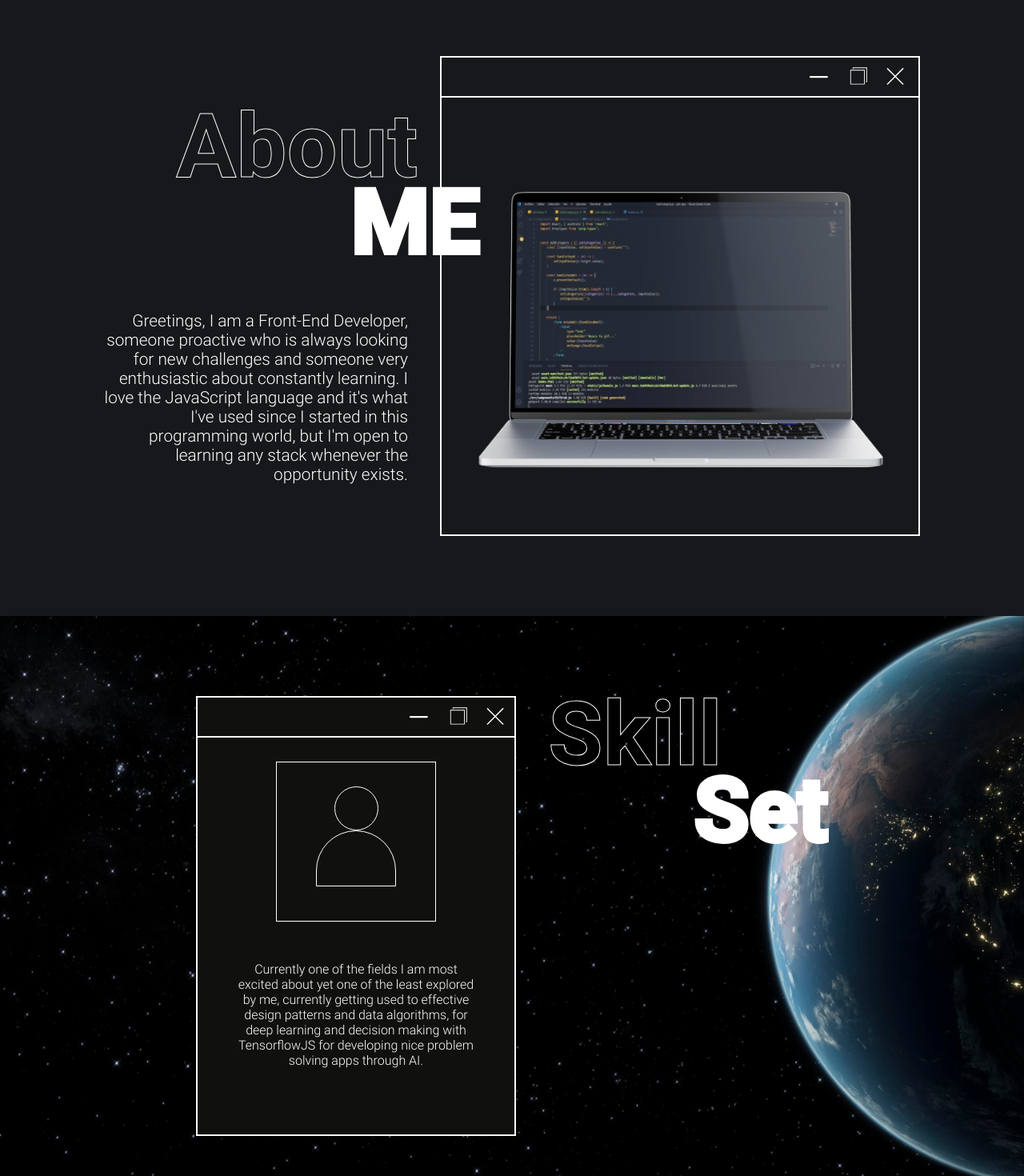
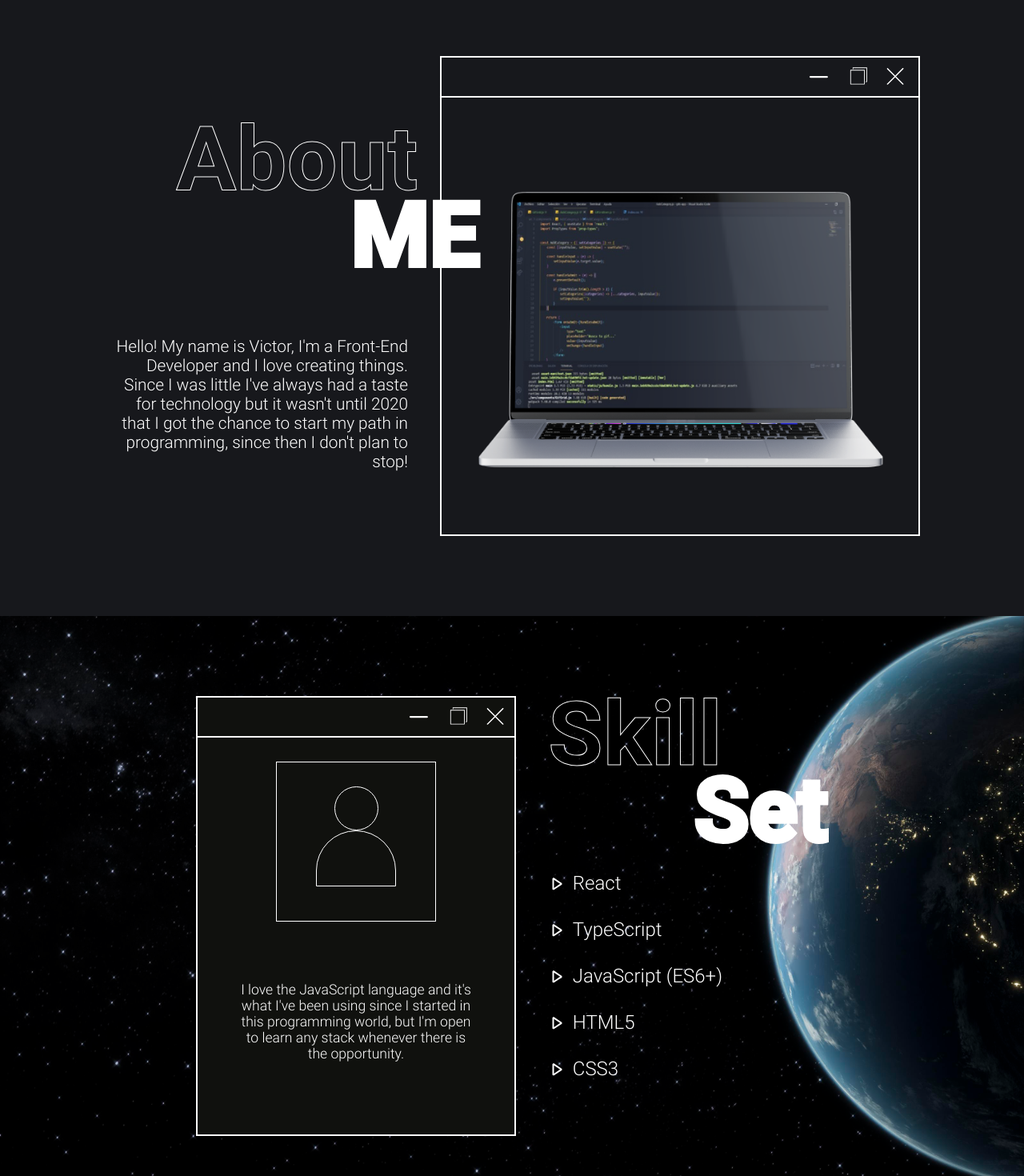
Before and after one commit to victorcolina22/portfolio, a React (Create React App) app: page / in a window 1280 px wide. Shown: the part 880-2350 px from the top of the page at 80% size. Built offline with nearby package versions, Linux system fonts and the light colour scheme.

Commit message:
Ajuste en textos en componente skills

```diff
--- a/package.json
+++ b/package.json
@@ -15,6 +15,7 @@
     "react": "^17.0.2",
     "react-dom": "^17.0.2",
     "react-i18next": "^11.15.4",
+    "react-icons": "^4.3.1",
     "react-router-dom": "^6.2.1",
     "react-scripts": "5.0.0",
     "web-vitals": "^2.1.4"
--- a/src/App.js
+++ b/src/App.js
@@ -5,21 +5,9 @@ import { Navbar } from "./components/navbar/Navbar";
 import { Skills } from "./components/skills/Skills";
 import { Projects } from "./components/projects/Projects";
 import { Contact } from "./components/contact/Contact";
-import { useEffect, useState } from "react";
+
 
 export const App = () => {
-
-    const [offsetY, setOffsetY] = useState(0);
-    const handleScroll = () => setOffsetY(window.pageYOffset);
-    // style={{ transform: `translateY(${offsetY * 0.3}px)` }}
-
-    useEffect(() => {
-        window.addEventListener("scroll", handleScroll)
-
-        return () => {
-            window.removeEventListener("scroll", handleScroll);
-        }
-    }, [])
 
     const [t] = useTranslation("global");
 
@@ -38,7 +26,7 @@ export const App = () => {
 
                     <div className='presentation__button'>
                         <hr />
-                        <button>{t("presentation.projects")}</button>
+                        <a href="#myProjects">{t("presentation.projects")}</a>
                     </div>
                 </div>
             </header>
--- a/src/assets/translations/en/global.json
+++ b/src/assets/translations/en/global.json
@@ -10,9 +10,12 @@
   "about-me": {
     "about": "About",
     "me": "ME",
-    "description": "Greetings, I am a Front-End Developer, someone proactive who is always looking for new challenges and someone very enthusiastic about constantly learning. I love the JavaScript language and it's what I've used since I started in this programming world, but I'm open to learning any stack whenever the opportunity exists."
+    "description": "Hello! My name is Victor, I'm a Front-End Developer and I love creating things. Since I was little I've always had a taste for technology but it wasn't until 2020 that I got the chance to start my path in programming, since then I don't plan to stop!"
   },
   "skills": {
+    "window": {
+      "description": "I love the JavaScript language and it's what I've been using since I started in this programming world, but I'm open to learn any stack whenever there is the opportunity."
+    },
     "skill": "Skill",
     "set": "Set"
   },
--- a/src/assets/translations/es/global.json
+++ b/src/assets/translations/es/global.json
@@ -10,9 +10,12 @@
   "about-me": {
     "about": "Sobre",
     "me": "MI",
-    "description": "Saludos, soy un Desarrollador Front-End, alguien proactivo que siempre busca nuevos desafíos y alguien muy entusiasta por aprender constantemente. Me encanta el lenguaje de JavaScript y es lo que he usado desde que comencé en este mundo de la programación, pero estoy abierto a aprender cualquier stack siempre que exista la oportunidad."
+    "description": "¡Hola! Mi nombre es Victor, soy Desarrollador Front-End y me encanta crear cosas. Desde pequeño siempre he tenido un gusto por la tecnología pero no fue hasta el 2020 que tuve la oportunidad de empezar mi camino en la programación, desde entonces no pienso parar!"
   },
   "skills": {
+    "window": {
+      "description": "Me encanta el lenguaje de JavaScript y es lo que he usado desde que comencé en este mundo de la programación, pero estoy abierto a aprender cualquier stack siempre que exista la oportunidad."
+    },
     "skill": "Skill",
     "set": "SET"
   },
--- a/src/components/aboutme/AboutMe.js
+++ b/src/components/aboutme/AboutMe.js
@@ -6,8 +6,34 @@ import closeIcon from '../../assets/icons/close.svg';
 import laptop from '../../assets/laptop.png';
 
 import './aboutme.css';
+import { useEffect, useMemo, useRef, useState } from "react";
 
 export const AboutMe = () => {
+
+    const targetRef = useRef(null);
+    const [isVisible, setIsVisible] = useState(false);
+
+    const callbackFunction = (entries) => {
+        const [entry] = entries; //const entry = entries[0];
+        setIsVisible(entry.isIntersecting);
+    }
+
+    const options = useMemo(() => {
+        return {
+            root: null,
+            threshold: 0.5
+        }
+    }, []);
+
+    useEffect(() => {
+        const observer = new IntersectionObserver(callbackFunction, options);
+        const currentTarget = targetRef.current;
+        if (currentTarget) observer.observe(currentTarget);
+
+        return () => { //cleanUp function
+            if (currentTarget) observer.unobserve(currentTarget);
+        }
+    }, [targetRef, options])
 
     const [t] = useTranslation("global");
 
@@ -15,7 +41,10 @@ export const AboutMe = () => {
         <>
             <div className="aboutme" id="about-me">
                 <div className='aboutme__description'>
-                    <div className='aboutme__title'>
+                    <div
+                        className='aboutme__title animate__animated animate__fadeInLeft'
+                        ref={targetRef}
+                    >
                         <h2 className='aboutme__about'>
                             {t("about-me.about")}
                         </h2>
--- a/src/components/skills/Skills.js
+++ b/src/components/skills/Skills.js
@@ -3,6 +3,8 @@ import { useTranslation } from "react-i18next";
 import squares from '../../assets/icons/squares.svg';
 import minimize from '../../assets/icons/minimize.svg';
 import closeIcon from '../../assets/icons/close.svg';
+import { VscDebugStart } from 'react-icons/vsc';
+
 import './skills.css';
 
 export const Skills = () => {
@@ -24,22 +26,42 @@ export const Skills = () => {
                         <div className='body'></div>
                     </div>
                     <p className="userWindow__text">
-                        Currently one of the fields I am most excited about yet one of the least explored by me, currently getting used to effective design patterns and data algorithms,
-                        for deep learning and decision making with TensorflowJS for developing nice problem solving apps through AI.
+                        {t('skills.window.description')}
                     </p>
                 </div>
                 <div className='skillSet__description'>
                     <div className='skillSet__title'>
-                        <h1 className='skillSet__skill'>
+                        <h2 className='skillSet__skill'>
                             {t("skills.skill")}
-                        </h1>
-                        <h1 className='skillSet__set'>
+                        </h2>
+                        <h2 className='skillSet__set'>
                             {t("skills.set")}
-                        </h1>
+                        </h2>
                     </div>
 
                     <div className="skillSet__habilities">
+                        <div>
+                            <VscDebugStart id="firstArrow" />
+                            <p>React</p>
+                        </div>
+                        <div>
+                            <VscDebugStart id="secondArrow" />
+                            <p>TypeScript</p>
+                        </div>
+                        <div>
+                            <VscDebugStart id="thirdArrow" />
+                            <p>JavaScript (ES6+)</p>
+                        </div>
 
+                        <div>
+                            <VscDebugStart id="fourthArrow" />
+                            <p>HTML5</p>
+                        </div>
+
+                        <div>
+                            <VscDebugStart id="fifthArrow" />
+                            <p>CSS3</p>
+                        </div>
                     </div>
                 </div>
             </div>
--- a/src/components/skills/skills.css
+++ b/src/components/skills/skills.css
@@ -1,3 +1,7 @@
+:root {
+  --primary: #fff;
+}
+
 .skillSet {
   width: 90%;
   margin: 0 auto;
@@ -11,13 +15,13 @@
   background-color: #10110e;
   width: 400px;
   height: 550px;
-  border: 2px solid #fff;
+  border: 2px solid var(--primary);
 }
 
 .userWindow__header {
   width: 100%;
   height: 50px;
-  border-bottom: 2px solid #fff;
+  border-bottom: 2px solid var(--primary);
   display: flex;
   align-items: center;
   justify-content: end;
@@ -35,14 +39,14 @@
 .userWindow__avatar {
   width: 200px;
   height: 200px;
-  border: 1px solid #fff;
+  border: 1px solid var(--primary);
   margin: 30px auto;
 }
 
 .head {
   width: 55px;
   height: 55px;
-  border: 1px solid #fff;
+  border: 1px solid var(--primary);
   border-radius: 100%;
   margin: 30px auto 0;
 }
@@ -50,7 +54,7 @@
 .body {
   width: 100px;
   height: 70px;
-  border: 1px solid #fff;
+  border: 1px solid var(--primary);
   margin: 0 auto;
   border-top-left-radius: 100px;
   border-top-right-radius: 100px;
@@ -58,9 +62,10 @@
 
 .userWindow__text {
   width: 300px;
-  color: #fff;
+  color: var(--primary);
+  font-size: 1.1rem;
   text-align: center;
-  margin: 50px auto 0;
+  margin: 75px auto 0;
 }
 
 .skillSet__title {
@@ -72,15 +77,42 @@
 
 .skillSet__skill {
   color: transparent;
-  -webkit-text-stroke: 1px #fff;
+  -webkit-text-stroke: 1px var(--primary);
   font-size: 7rem;
 }
 
 .skillSet__set {
-  color: #fff;
-  -webkit-text-stroke: 6px #fff;
+  color: var(--primary);
+  -webkit-text-stroke: 6px var(--primary);
   font-size: 7rem;
   align-self: flex-end;
+}
+
+.skillSet__habilities div {
+  display: flex;
+  align-items: center;
+  color: var(--primary);
+  gap: 10px;
+  font-size: 1.5rem;
+  margin: 30px 0;
+}
+
+#firstArrow,
+#secondArrow,
+#thirdArrow,
+#fourthArrow,
+#fifthArrow {
+  transition: 280ms ease-in-out;
+  font-size: 1.3rem;
+  cursor: pointer;
+}
+
+#firstArrow:hover,
+#secondArrow:hover,
+#thirdArrow:hover,
+#fourthArrow:hover,
+#fifthArrow:hover {
+  transform: rotate(180deg);
 }
 
 @media (max-width: 767px) {
@@ -96,7 +128,7 @@
 
   .skillSet__set {
     font-size: 4rem;
-    -webkit-text-stroke: 2px #fff;
+    -webkit-text-stroke: 2px var(--primary);
   }
 
   .skillSet__skill {
--- a/src/index.css
+++ b/src/index.css
@@ -88,7 +88,7 @@ p {
   margin: 0;
 } */
 
-.presentation__button button {
+.presentation__button a {
   display: block;
   background: transparent;
   width: 180px;
@@ -101,9 +101,11 @@ p {
   cursor: pointer;
   margin: 30px auto;
   transition: 250ms ease-in-out;
+  text-decoration: none;
+  text-align: center;
 }
 
-.presentation__button button:hover {
+.presentation__button a:hover {
   background-color: var(--primary);
   color: #000;
   transition: 250ms ease-in-out;
```
Also changed, not shown: 1 other file (tests, documents, lock files or other folders).
